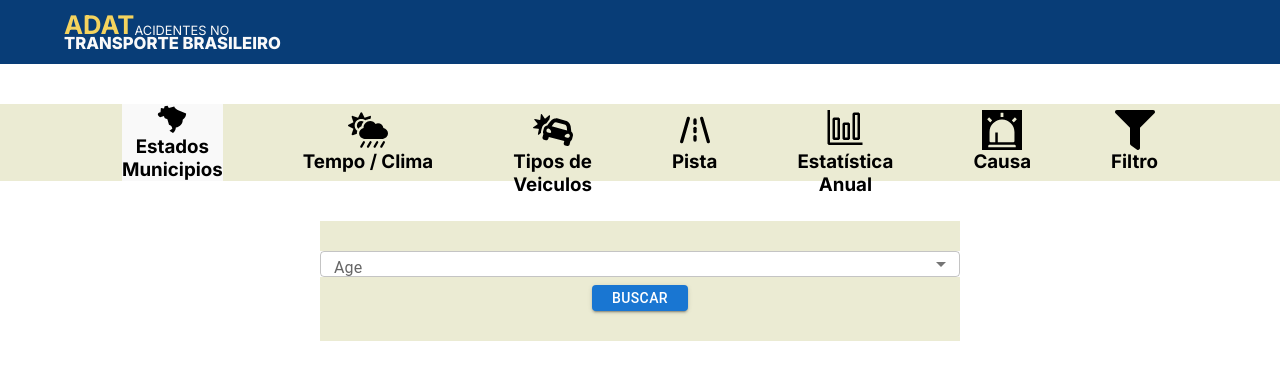
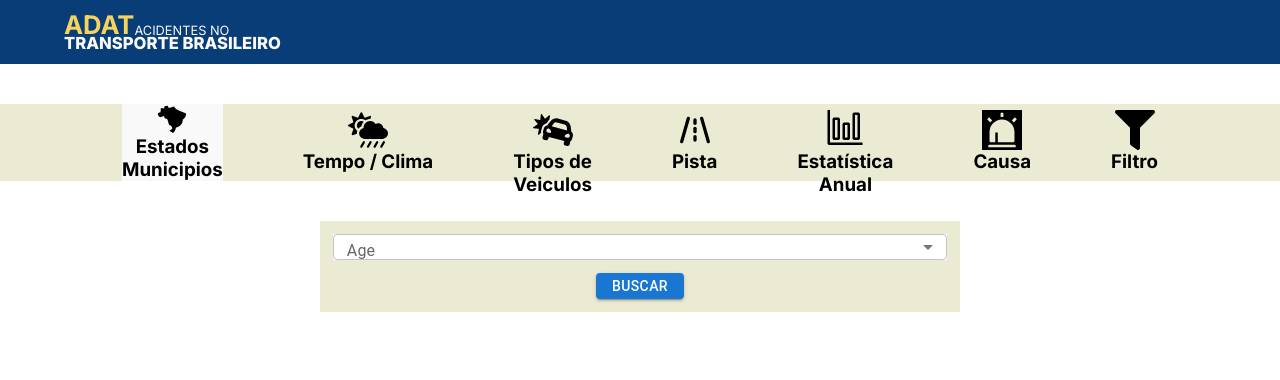
Before and after one commit to duarte25/adat, a Next.js app: page / in a window 1280 px wide. Shown: the top 380 px of the page. Built offline with nearby package versions, Linux system fonts and the light colour scheme.

Commit message:
Alterado o layout para ter o header no futuro incluirei o filterall sómente para reaproveitar mas assim que tiver funcionando de forma correta.

```diff
--- a/src/app/layout.js
+++ b/src/app/layout.js
@@ -1,5 +1,6 @@
 import { Inter } from "next/font/google";
 import "./globals.css";
+import Header from "../component/Header";
 
 const inter = Inter({ subsets: ["latin"] });
 
@@ -10,8 +11,11 @@ export const metadata = {
 
 export default function RootLayout({ children }) {
   return (
-    <html lang="en">
-      <body className={inter.className}>{children}</body>
+    <html lang="pt-br">
+      <body className={inter.className}>
+        <Header />
+        {children}
+      </body>
     </html>
   );
 }
--- a/src/app/page.js
+++ b/src/app/page.js
@@ -5,6 +5,7 @@ import Header from "../component/Header";
 import FilterAll from "../component/PrincipalFilter";
 import Filters from "../component/Filters";
 import Styles from "./page.module.css";
+import Select from "../component/InputSelect";
 
 export const data = [
   ['Region', 'Views'],
@@ -47,11 +48,21 @@ export const options = {
 };
 
 export function App() {
+  const menuData = [
+    { value: 10, label: "2021" },
+    { value: 20, label: "2022" },
+    { value: 30, label: "2023" },
+  ];
+
   return (
     <div className={Styles.container}>
-      <Header />
       <FilterAll />
-      <Filters />
+      <Filters inputSelect={
+        <>
+          <Select data={menuData} selectLabel={"Age"} />
+          {/* <Select data={menuData} selectLabel={"Gender"} /> */}
+        </>
+      } />
       {/* <Chart
         chartType="GeoChart"
         width="100%"
--- a/src/app/page.module.css
+++ b/src/app/page.module.css
@@ -2,5 +2,6 @@
   display: flex;
   flex-direction: column;
   align-items: center;
+  padding-top: 5vh;
   gap: 5vh;
 }
--- a/src/component/Button/styles.module.css
+++ b/src/component/Button/styles.module.css
@@ -1,10 +1,4 @@
 .button {
     height: 2vw;
-    width: 15%;
-    display: flex;
-    align-items: center;
-    align-content: center;
-    align-self: center;
-    justify-content: center;
     background: var(--yale-blue);
 }
--- a/src/component/Filters/index.jsx
+++ b/src/component/Filters/index.jsx
@@ -1,21 +1,18 @@
 import Styles from "./styles.module.css";
 import * as React from "react";
-import Select from "../InputSelect";
 import Button from "../Button";
 
 
-export default function Filters() {
-
-    const menuData = [
-        { value: 10, label: "2021" },
-        { value: 20, label: "2022" },
-        { value: 30, label: "2023" },
-    ];
+export default function Filters({ inputSelect }) {
 
     return (
         <div className={Styles.container}>
-            <Select data={menuData} selectLabel={"Age"} />
-            <Button />
+            <div className={Styles.containerSelect}>
+                {inputSelect}
+            </div>
+            <div className={Styles.button}>
+                <Button />
+            </div>
         </div>
     )
 }
--- a/src/component/Filters/styles.module.css
+++ b/src/component/Filters/styles.module.css
@@ -1,16 +1,16 @@
 .container {
     display: flex;
-    justify-content: center;
     align-items: center;
     flex-direction: column;
-    height: 15vh;
     width: 50%;
     background-color: var(--beige);
-    gap: 1vh;
+    padding: 1vw;
+    gap: 1vw;
 }
 
-.select {
-    width: 15%;
+.containerSelect {
     display: flex;
-    align-items: center;
+    justify-content: center;
+    flex-direction: row;
+    width: 100%;
 }
--- a/src/component/InputSelect/index.jsx
+++ b/src/component/InputSelect/index.jsx
@@ -5,7 +5,7 @@ import FormControl from "@mui/material/FormControl";
 import MenuItem from "@mui/material/MenuItem";
 import Select from "@mui/material/Select";
 
-export default function InputSelect({data, selectLabel}) {
+export default function InputSelect({ data, selectLabel }) {
 
     const [age, setAge] = React.useState('');
 
--- a/src/component/InputSelect/styles.module.css
+++ b/src/component/InputSelect/styles.module.css
@@ -10,4 +10,5 @@
     display: flex;
     align-items: center;
     height: 100%;
+    width: 100%;
 }
```
